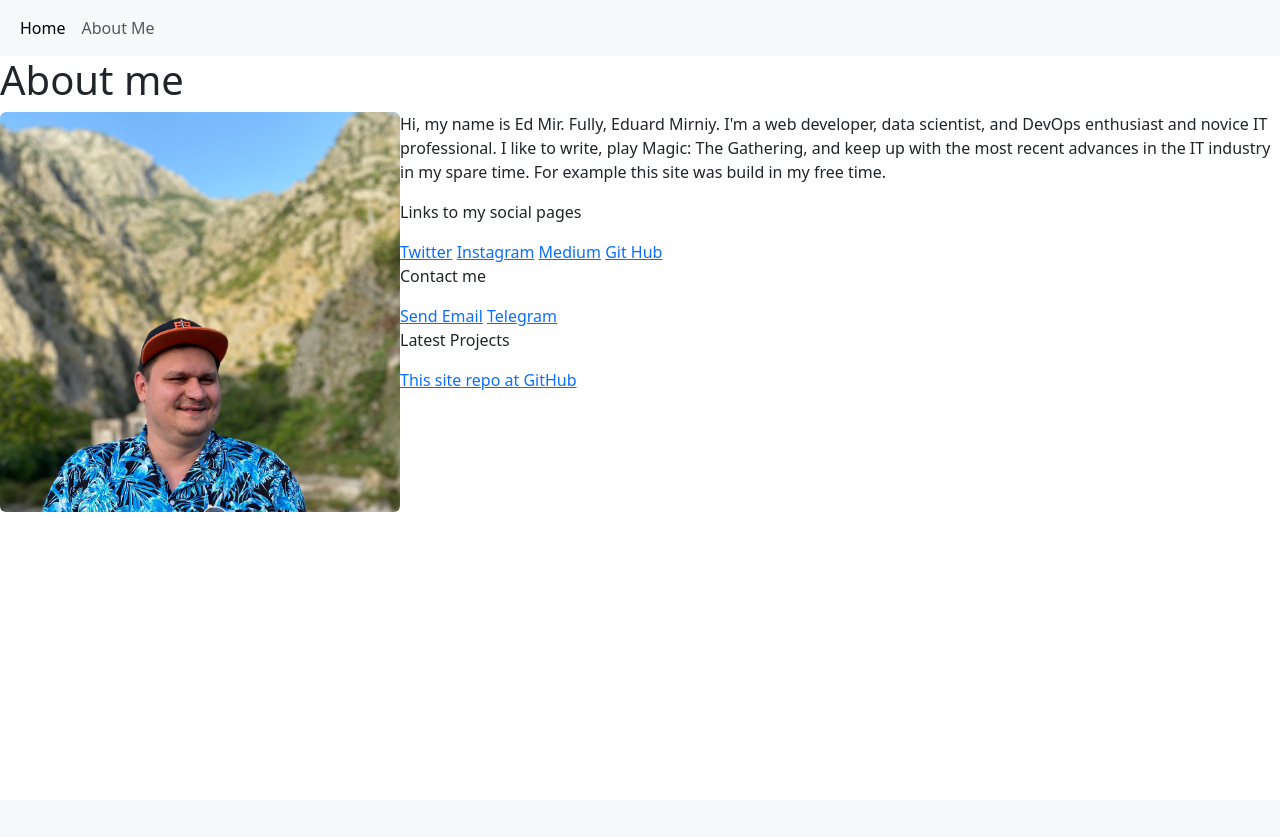
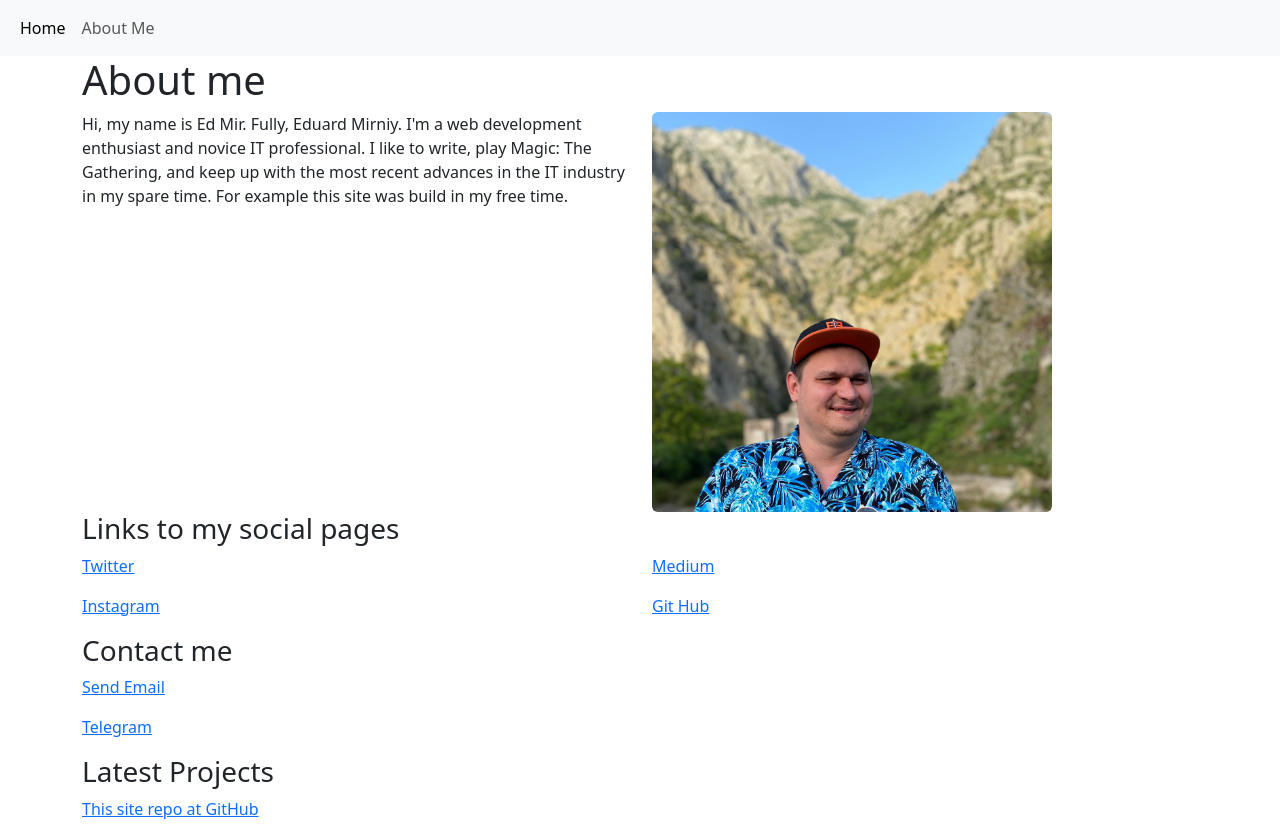
Before and after one commit to EdM1r/EdMirSite, a Flask app: page /about-me in a window 1280 px wide. Before the commit the page ends 512 px from the top, so only its background shows below. Run offline with Flask 2, Linux system fonts and the light colour scheme; some libraries are stand-ins or nearby versions.

Commit message:
add divs and some order for htmls

```diff
--- a/website/templates/about-me.html
+++ b/website/templates/about-me.html
@@ -1,20 +1,70 @@
 {% extends "base.html" %}
 {% block title%} About Ed Mir {% endblock %}
 {% block content%}
-    <h1>About me</h1>
-    <img src="{{my_photo}}" class="rounded float-start" alt="Ed Mir" height="400px" width="400px">
-    <p>Hi, my name is Ed Mir. Fully, Eduard Mirniy. I'm a web developer, data scientist, and DevOps enthusiast and novice IT professional. I like to write, play Magic: The Gathering, and keep up with the most recent advances in the IT industry in my spare time. For example this site was build in my free time.</p>
-    <p>Links to my social pages</p>
-    <a href="https://twitter.com/canonnist">Twitter</a>
-    <a href="https://www.instagram.com/redpandazlolz/">Instagram</a>
-    <a href="https://medium.com/@edmir">Medium</a>
-    <a href="https://github.com/EdM1r">Git Hub</a>
-
-    <p>Contact me</p>
-    <a href="mailto:hiedmir@gmail.com">Send Email</a>
-    <a href="https://t.me/edm1r">Telegram</a>
-
-    <p>Latest Projects</p>
-    <a href="https://github.com/EdM1r/EdMirSite">This site repo at GitHub</a>
+<div class="container">
+    <div class="row">
+        <div class="col-12">
+            <h1>About me</h1>
+        </div>
+    </div>
+</div>
+<div class="container">
+    <div class="row">
+        <div class="col-12 col-sm-12 col-md-6 col-lg-6 col-xl-6">
+            <p>Hi, my name is Ed Mir. Fully, Eduard Mirniy. I'm a web development enthusiast and novice IT professional. I like to write, play Magic: The Gathering, and keep up with the most recent advances in the IT industry in my spare time. For example this site was build in my free time.</p>
+        </div>
+        <div class="col-12 col-sm-12 col-md-6 col-lg-6 col-xl-6">
+            <img src="{{my_photo}}" class="rounded float-start" alt="Ed Mir" height="400px" width="400px">
+        </div>
+    </div>
+</div>
+<div class="container">
+    <div class="row">
+        <div class="col-12">
+            <h3>Links to my social pages</h3>
+        </div>
+    </div>
+</div>
+<div class="container">
+    <div class="row">
+        <div class="col-12 col-sm-12 col-md-6 col-lg-6 col-xl-6">
+            <p><a href="https://twitter.com/canonnist">Twitter</a></p>
+            <p><a href="https://www.instagram.com/redpandazlolz/">Instagram</a></p>
+        </div>
+        <div class="col-12 col-sm-12 col-md-6 col-lg-6 col-xl-6">
+            <p><a href="https://medium.com/@edmir">Medium</a></p>
+            <p><a href="https://github.com/EdM1r">Git Hub</a></p>
+        </div>
+    </div>
+</div>
+<div class="container">
+    <div class="row">
+        <div class="col-12">
+            <h3>Contact me</h3>
+        </div>
+    </div>
+</div>
+<div class="container">
+    <div class="row">
+        <div class="col-12">
+            <p><a href="mailto:hiedmir@gmail.com">Send Email</a></p>
+            <p><a href="https://t.me/edm1r">Telegram</a></p>
+        </div>
+    </div>
+</div>
+<div class="container">
+    <div class="row">
+        <div class="col-12">
+            <h3>Latest Projects</h3>
+        </div>
+    </div>
+</div>
+<div class="container">
+    <div class="row">
+        <div class="col-12">
+            <p><a href="https://github.com/EdM1r/EdMirSite">This site repo at GitHub</a></p>
+        </div>
+    </div>
+</div>
 
 {% endblock %}
```
Also changed, not shown: website/templates/home.html (+46 -5 lines), 1 other file.
